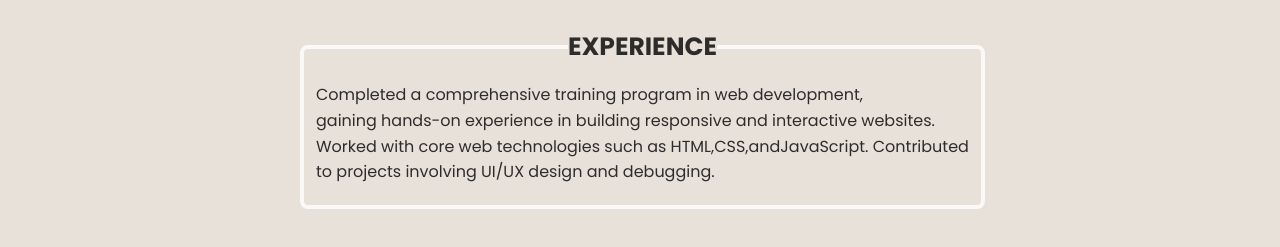
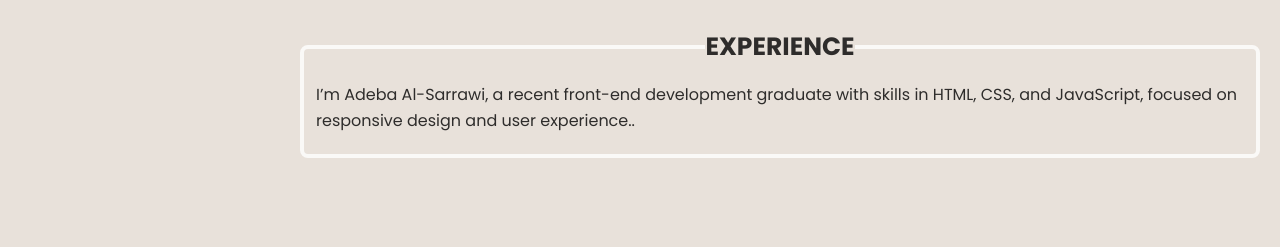
Before and after one commit to adebasarrawi/PORTFOLIO, a plain HTML site: page about-me.html in a window 1280 px wide. Shown: the part 365-612 px from the top of the page. Drawn offline with Linux system fonts and the light colour scheme; a web font is replaced by a local one.

Commit message:
modidied

```diff
--- a/about-me.html
+++ b/about-me.html
@@ -44,9 +44,8 @@
         <div>
             <fieldset >
                 <legend>EXPERIENCE</legend>
-                   <p>Completed a comprehensive training program in web development,<br> gaining hands-on experience in building
-                    responsive and interactive websites.<br> Worked with core web technologies such as HTML,CSS,andJavaScript.
-                    Contributed<br> to projects involving UI/UX design and debugging.
+                   <p>I’m Adeba Al-Sarrawi, a recent front-end development graduate
+                    with skills in HTML, CSS, and JavaScript, focused on responsive design and user experience..
                     </p>
             </fieldset>
             </div>
--- a/css/project.css
+++ b/css/project.css
@@ -109,6 +109,7 @@ ul{
         padding: 20px;
          }
 
+
     .section2-div2-item:hover {
         border: 1px solid rgb(234, 114, 114);
         box-shadow:5px 5px 4px rgb(234, 114, 114);
```
Also changed, not shown: contact.html (+1 -1 lines), project.html (+1 -1 lines), skills.html (+1 -1 lines).
